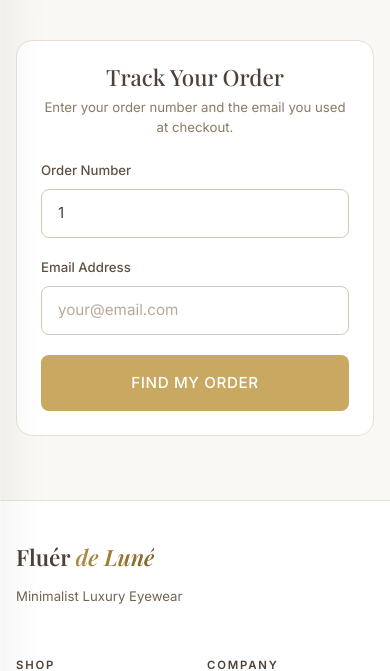
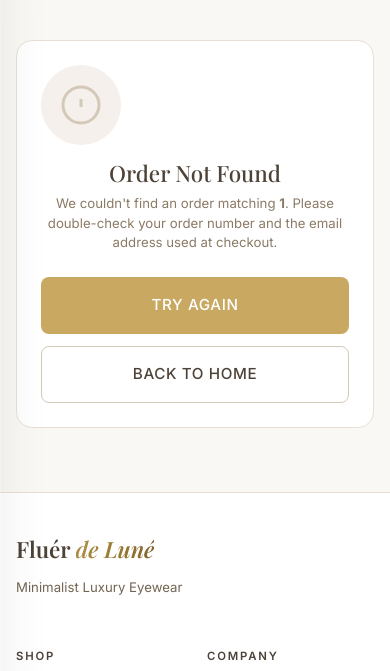
Before and after one commit to d3khan/Flu-r-de-Lun-, a Django app: page /orders/guest/1/ in a window 390 px wide. Shown: the part 65-736 px from the top of the page. Run offline with Django 5.2, Linux system fonts and the light colour scheme; the visitor is signed in with stand-in values (Sample User, id 1); data comes from the database, SQL or seed files in the repository; data that the repository does not hold is empty; some libraries are stand-ins or nearby versions.

Commit message:
Enhance guest order tracking and improve wishlist styling (#9)
* fix: guest order tracking - pass email via query param on redirect (#4)

The guest_order_lookup view was redirecting to guest_detail without
the email, so the order was never found. Now passes email as a query
parameter and handles both GET and POST in guest_order_detail.

Fixes #2

* fix: wishlist page styling issue on desktop (#3) (#5)

Remove inline grid-template-columns from wishlist partial that was
overriding the responsive CSS. Add desktop media query to ensure
proper sizing on larger screens.

Fixes #3

* feat: add dedicated order not found page for guest tracking (#7)

When a guest enters an invalid order ID, show a clear 'Order Not Found'
page with the invalid order number and options to try again or go home,
instead of just a flash message and form reload.

Fixes #6

* fix: wishlist desktop styling - correct grid columns for 2-column layout (#8)

Previous fix set 3-column grid (140px 1fr auto) but wishlist items
only have 2 elements (image + info). Now uses 2-column layout on
desktop and widens the grid minmax to prevent items from being too
small on wide screens.

Fixes #3

```diff
--- a/apps/orders/views.py
+++ b/apps/orders/views.py
@@ -1,4 +1,4 @@
-from django.shortcuts import render, get_object_or_404, redirect
+from django.shortcuts import render, get_object_or_404, redirect, reverse
 from django.contrib.auth.decorators import login_required
 from django.contrib.auth.mixins import LoginRequiredMixin
 from django.views.generic import ListView, DetailView
@@ -41,20 +41,24 @@ def guest_order_lookup(request):
         order_number = request.POST.get('order_number', '').strip().upper()
         email = request.POST.get('email', '').strip().lower()
         if order_number and email:
-            return redirect('orders:guest_detail', order_number=order_number)
+            return redirect(f"{reverse('orders:guest_detail', kwargs={'order_number': order_number})}?email={email}")
         messages.error(request, _('Please enter your order number and email.'))
     return render(request, 'orders/guest_lookup.html', {'order_number': ''})
 
 
 def guest_order_detail(request, order_number):
     """Guest order lookup by order number and email."""
+    email = None
     if request.method == 'POST':
-        email = request.POST.get('email', '').lower()
+        email = request.POST.get('email', '').strip().lower()
+    elif request.method == 'GET':
+        email = request.GET.get('email', '').strip().lower()
+
+    if email:
         order = Order.objects.filter(order_number=order_number.upper(), email__iexact=email).first()
         if order:
             return render(request, 'orders/detail.html', {'order': order, 'guest': True})
-        messages.error(request, _('Order not found. Please check your order number and email.'))
-    return render(request, 'orders/guest_lookup.html', {'order_number': order_number})
+    return render(request, 'orders/guest_not_found.html', {'order_number': order_number})
 
 
 @require_POST
--- a/static/css/main.css
+++ b/static/css/main.css
@@ -3669,7 +3669,16 @@ button.account-nav__link {
 .wishlist-grid {
   display: grid;
   gap: var(--space-6);
-  grid-template-columns: repeat(auto-fill, minmax(220px, 1fr));
+  grid-template-columns: repeat(auto-fill, minmax(280px, 1fr));
+}
+
+@media (min-width: 768px) {
+  .wishlist-grid {
+    grid-template-columns: repeat(auto-fill, minmax(360px, 1fr));
+  }
+  .wishlist-grid .cart-page-item {
+    grid-template-columns: 140px 1fr;
+  }
 }
 
 .mt-2 {
--- /dev/null
+++ b/templates/orders/guest_not_found.html
@@ -0,0 +1,28 @@
+{% extends "base.html" %}
+{% load static i18n %}
+
+{% block title %}{% trans "Order Not Found" %} — {{ site_settings.site_name }}{% endblock %}
+
+{% block content %}
+    <div class="container">
+        <div class="auth-wrapper">
+            <div class="auth-card" style="text-align: center;">
+                <span class="empty-state__icon" style="margin-bottom: var(--space-4);">
+                    <svg viewBox="0 0 24 24" fill="none" stroke="currentColor" stroke-width="1.5" style="width: 48px; height: 48px; color: var(--color-beige-300);" aria-hidden="true">
+                        <path d="M12 9v4m0 4h.01M21 12a9 9 0 1 1-18 0 9 9 0 0 1 18 0Z"/>
+                    </svg>
+                </span>
+                <h1 class="auth-card__title">{% trans "Order Not Found" %}</h1>
+                <p class="auth-card__sub">
+                    {% blocktrans with order_number=order_number %}
+                        We couldn't find an order matching <strong>{{ order_number }}</strong>. Please double-check your order number and the email address used at checkout.
+                    {% endblocktrans %}
+                </p>
+                <div style="margin-top: var(--space-6); display: flex; flex-direction: column; gap: var(--space-3);">
+                    <a href="{% url 'orders:guest_lookup' %}" class="btn btn--gold btn--lg btn--block">{% trans "Try Again" %}</a>
+                    <a href="{% url 'core:home' %}" class="btn btn--secondary btn--lg btn--block">{% trans "Back to Home" %}</a>
+                </div>
+            </div>
+        </div>
+    </div>
+{% endblock %}
--- a/templates/wishlist/partials/_item.html
+++ b/templates/wishlist/partials/_item.html
@@ -1,6 +1,6 @@
 {% load static i18n humanize brand_tags %}
 {# Single wishlist item #}
-<div class="cart-page-item" style="grid-template-columns: 96px 1fr; background: var(--color-white); border: 1px solid var(--color-beige-200); border-radius: var(--radius-lg); padding: var(--space-4);">
+<div class="cart-page-item" style="background: var(--color-white); border: 1px solid var(--color-beige-200); border-radius: var(--radius-lg); padding: var(--space-4);">
     <a href="{{ item.product.get_absolute_url }}" class="cart-item__media" aria-label="{{ item.product.name }}">
         {% with image=item.product.primary_image %}
             {% if image %}
```
